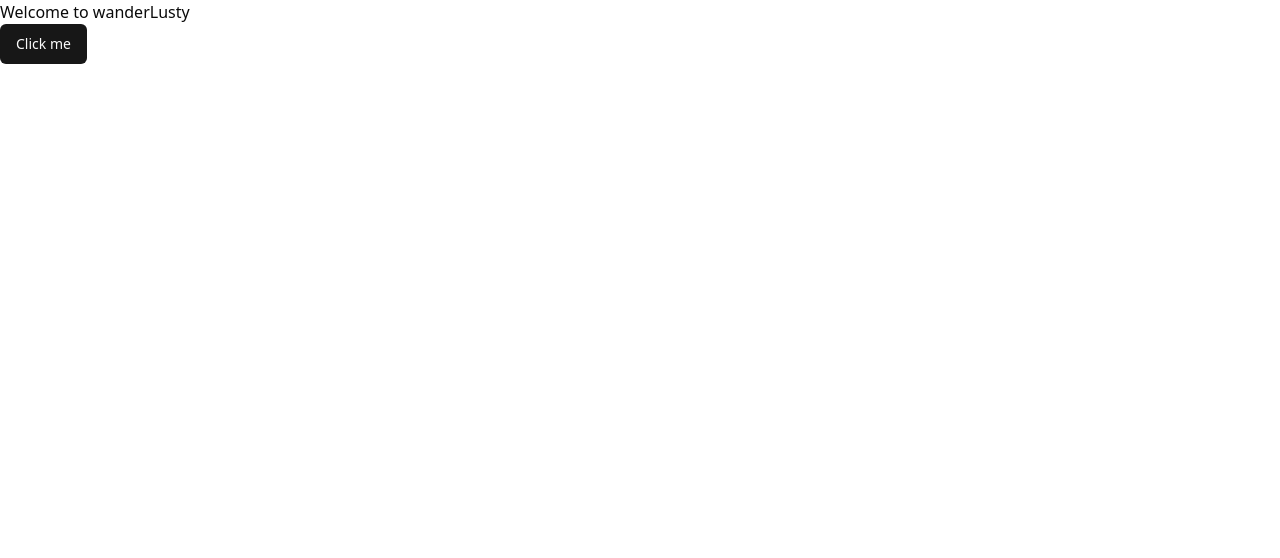
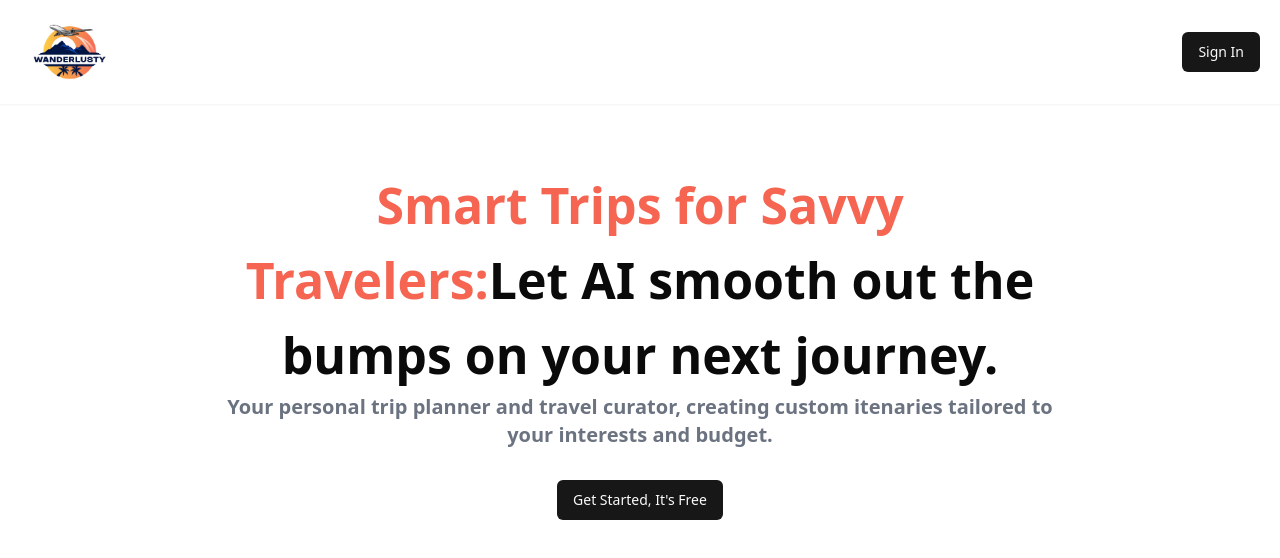
Before and after one commit to koshikgurbani/WanderLusty, a React (Vite) app in the folder wanderlusty/: page / in a window 1280 px wide. Shown: the top 558 px of the page. Built offline with nearby package versions, Linux system fonts and the light colour scheme.

Commit message:
added basic ui for the landing page

```diff
--- a/wanderlusty/src/App.css
+++ b/wanderlusty/src/App.css
@@ -1,5 +1,5 @@
 #root {
-  max-width: 1280px;
+  /* max-width: 1280px; */
   /* margin: 0 auto;
   padding: 2rem;
   text-align: center; */
--- a/wanderlusty/src/App.jsx
+++ b/wanderlusty/src/App.jsx
@@ -3,14 +3,14 @@ import reactLogo from './assets/react.svg'
 import viteLogo from '/vite.svg'
 import './App.css'
 import { Button } from './components/ui/button.jsx'
+import Hero from './components/custom/Hero'
 
 function App() {
   const [count, setCount] = useState(0)
 
   return (
     <>
-    <h2>Welcome to wanderLusty</h2>
-    <Button>Click me</Button>
+      <Hero />
     </>
   )
 }
--- /dev/null
+++ b/wanderlusty/src/components/custom/Header.jsx
@@ -0,0 +1,15 @@
+import React from 'react'
+import { Button } from '../ui/button'
+
+function Header() {
+    return (
+        <div className='p-3 shadow-sm flex justify-between items-center px-5'>
+            <img src='/logo.png' className='h-20 w-auto' alt='Logo' />
+            <div>
+                <Button>Sign In</Button>
+            </div>
+        </div>
+    )
+}
+
+export default Header
--- /dev/null
+++ b/wanderlusty/src/components/custom/Hero.jsx
@@ -0,0 +1,17 @@
+import React from 'react'
+import { Button } from '@/components/ui/button'
+
+function Hero() {
+    return (
+        <div className='flex flex-col items-center mx-56 gap-9'>
+            <h1
+                className='font-extrabold text-[50px] text-center mt-16'>
+                <span className='text-[#f56551]'> Smart Trips for Savvy Travelers:</span>Let AI smooth out the bumps on your next journey.
+                <p className='text-xl text-gray-500 text-center'>Your personal trip planner and travel curator, creating custom itenaries tailored to your interests and budget.</p>
+                <Button>Get Started, It's Free</Button>
+            </h1>
+        </div>
+    )
+}
+
+export default Hero
--- a/wanderlusty/src/main.jsx
+++ b/wanderlusty/src/main.jsx
@@ -4,6 +4,7 @@ import App from './App.jsx'
 import './index.css'
 import {RouterProvider, createBrowserRouter} from 'react-router-dom'
 import CreateTrip from './create-trip/index.jsx'
+import Header from './components/custom/Header.jsx'
 
 const router = createBrowserRouter([
   {
@@ -18,6 +19,7 @@ const router = createBrowserRouter([
 
 ReactDOM.createRoot(document.getElementById('root')).render(
   <React.StrictMode>
+    <Header />
     <RouterProvider router = {router}/>
     {/* <App /> */}
   </React.StrictMode>,
```
Also changed, not shown: wanderlusty/public/logo.png (added).
